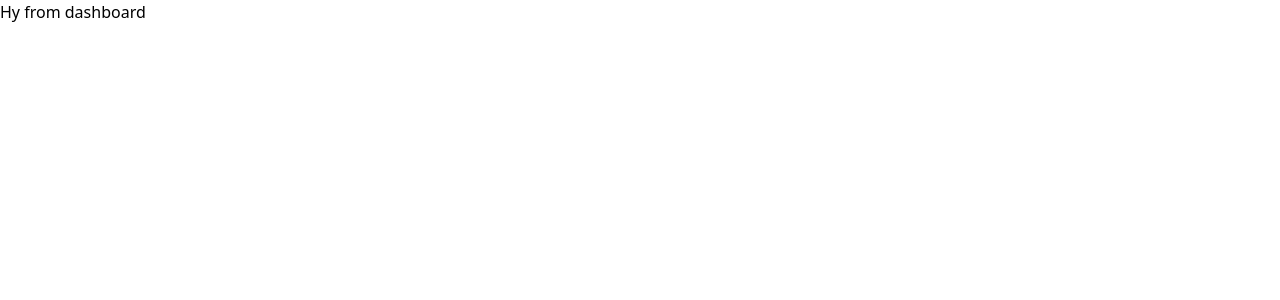
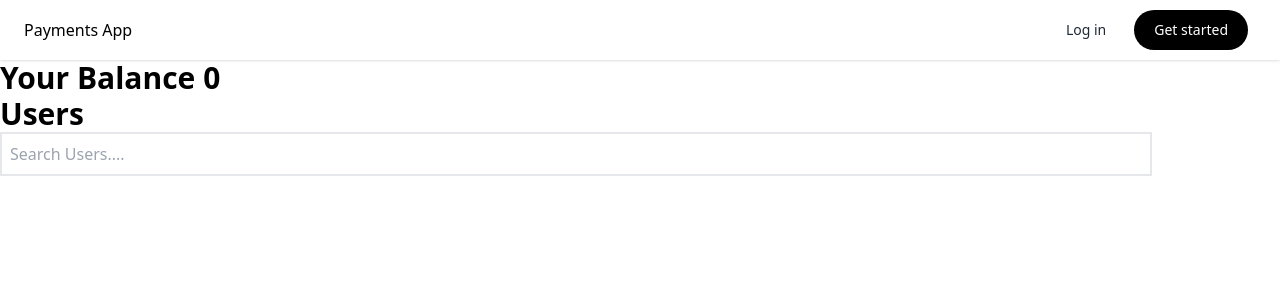
Before and after one commit to OrcasXCode/paytm, a React (Vite) app in the folder frontend/: page /dashboard in a window 1280 px wide. Shown: the top 300 px of the page. Built offline with nearby package versions, Linux system fonts and the light colour scheme.

Commit message:
connected backend of auth  & styling  dashboard

```diff
--- a/frontend/src/component/Dashboard/dashboard.jsx
+++ b/frontend/src/component/Dashboard/dashboard.jsx
@@ -1,11 +1,45 @@
 import React from 'react'
+import { Link, NavLink } from 'react-router-dom'
 
 export function Dashboard(props) {
 
 
     return (
-        <>
-            <p>Hy from dashboard</p>
-        </>
+        <div>
+            {/* navbar */}
+             <header className="shadow sticky z-50 top-0">
+            <nav className="bg-white border-gray-200 bg-opacity-100 px-4 lg:px-6 py-2.5">
+                <div className="flex flex-wrap justify-between items-center mx-auto max-w-screen-xl">
+                    <div className='flex items-center '>
+                        <Link to='/dashboard' className='font-medium'>Payments App</Link>
+                    </div>
+                    <div className="flex items-center lg:order-2">
+                        <Link
+                            to="/signin"
+                            className=" text-gray-800 hover:bg-gray-50 focus:ring-4 focus:ring-white font-medium rounded-lg text-sm px-4 lg:px-5 py-2 lg:py-2.5 mr-2 focus:outline-none"
+                        >
+                            Log in
+                        </Link>
+
+                        <Link
+                            to="/signup"
+                            style={{background:'black'}}
+                            className="text-white focus:ring-4 focus:ring-white font-medium rounded-[20px]  text-sm px-4 lg:px-5 py-2 lg:py-2.5 mr-2 focus:outline-none"
+                        >
+                            Get started
+                        </Link>
+                    </div>
+
+                </div>
+            </nav>
+            </header>
+
+            {/* balance */}
+            <div className='flex flex-col w-[90%] justify-around'>
+                <h1 className='flex font-bold text-3xl'>Your Balance 0</h1>
+                <h1 className='flex font-bold text-3xl'>Users</h1>
+                <input type='text' placeholder='Search Users....' className='border-2 p-2'></input>
+            </div>
+        </div>
     )
 }
--- a/frontend/src/component/Signin/signin.jsx
+++ b/frontend/src/component/Signin/signin.jsx
@@ -1,8 +1,11 @@
-import React from 'react'
+import React, { useState } from 'react'
 import { ArrowRight } from 'lucide-react'
 
 
 export function Signin(props) {
+
+  const [email,setEmail]=useState("");
+  const [password,setPassword]=useState("");
 
 
  return (
@@ -27,6 +30,9 @@ export function Signin(props) {
                     className="flex h-10 w-full rounded-md border border-gray-300 bg-transparent px-3 py-2 text-sm placeholder:text-gray-400 focus:outline-none focus:ring-1 focus:ring-gray-400 focus:ring-offset-1 disabled:cursor-not-allowed disabled:opacity-50"
                     type="email"
                     placeholder="Email"
+                    onChange={(e)=>{
+                      setEmail(e.target.value);
+                    }}
                   ></input>
                 </div>
               </div>
@@ -46,6 +52,9 @@ export function Signin(props) {
                     className="flex h-10 w-full rounded-md border border-gray-300 bg-transparent px-3 py-2 text-sm placeholder:text-gray-400 focus:outline-none focus:ring-1 focus:ring-gray-400 focus:ring-offset-1 disabled:cursor-not-allowed disabled:opacity-50"
                     type="password"
                     placeholder="Password"
+                    onChange={(e)=>{
+                      setPassword(e.target.value)
+                    }}
                   ></input>
                 </div>
               </div>
@@ -53,8 +62,27 @@ export function Signin(props) {
                 <button
                   type="button"
                   className="inline-flex w-full items-center justify-center rounded-md bg-black px-3.5 py-2.5 font-semibold leading-7 text-white hover:bg-black/80"
+                  onClick={()=>{
+                    fetch('http://localhost:3000/user/signin',{
+                      method:"POST",
+                      body:JSON.stringify({
+                        email,
+                        password
+                      }),
+                      headers:{
+                        "Content-type": "application/json",
+                      }
+                    })
+                    .then (async function(res){
+                      const data=await res.json();
+
+                    })
+                    .catch((e) => {
+                      toast.error("Incorrect username or password");
+                    });
+                  }}
                 >
-                  Get started <ArrowRight className="ml-2" size={16} />
+                  Sign In <ArrowRight className="ml-2" size={16} />
                 </button>
               </div>
               <p className="mt-2 text-center text-sm text-gray-600 ">
--- a/frontend/src/component/Signup/signup.jsx
+++ b/frontend/src/component/Signup/signup.jsx
@@ -1,8 +1,14 @@
-import React from 'react'
+import React, { useState } from 'react'
 import { ArrowRight, Link } from 'lucide-react'
 
 
 export function Signup(props) {
+
+  const [firstname,setFirstName]=useState("");
+  const [lastname,setLirstName]=useState("");
+  const [email,setEmail]=useState("");
+  const [password,setPassword]=useState("");
+
 
 
     return (
@@ -28,6 +34,9 @@ export function Signup(props) {
                     type="text"
                     placeholder="First Name"
                     id="name"
+                    onChange={(e)=>{
+                      setFirstName(e.target.value);
+                    }}
                   ></input>
                 </div>
               </div>
@@ -42,6 +51,9 @@ export function Signup(props) {
                     type="text"
                     placeholder="Last Name"
                     id="name"
+                    onChange={(e)=>{
+                      setLirstName(e.target.value);
+                    }}
                   ></input>
                 </div>
               </div>
@@ -56,6 +68,9 @@ export function Signup(props) {
                     type="email"
                     placeholder="Email"
                     id="email"
+                    onChange={(e)=>{
+                      setEmail(e.target.value)
+                    }}
                   ></input>
                 </div>
               </div>
@@ -72,6 +87,9 @@ export function Signup(props) {
                     type="password"
                     placeholder="Password"
                     id="password"
+                    onChange={(e)=>{
+                      setPassword(e.target.value)
+                    }}
                   ></input>
                 </div>
               </div>
@@ -79,6 +97,26 @@ export function Signup(props) {
                 <button
                   type="button"
                   className="inline-flex w-full items-center justify-center rounded-md bg-black px-3.5 py-2.5 font-semibold leading-7 text-white hover:bg-black/80"
+                  onClick={()=>{
+                    fetch('http://localhost:3000/user/signup',{
+                      method:'POST',
+                      body:JSON.stringify({
+                        firstname,
+                        lastname,
+                        email,
+                        password
+                      }),
+                      headers:{
+                        "Content-type":"application/json"
+                      }
+                    })
+                    .then(async function (res){
+                      const data=await res.json();
+                    })
+                    .catch((e)=>{
+                      console.log(e);
+                    })
+                  }}
                 >
                   Create Account <ArrowRight className="ml-2" size={16} />
                 </button>
```
